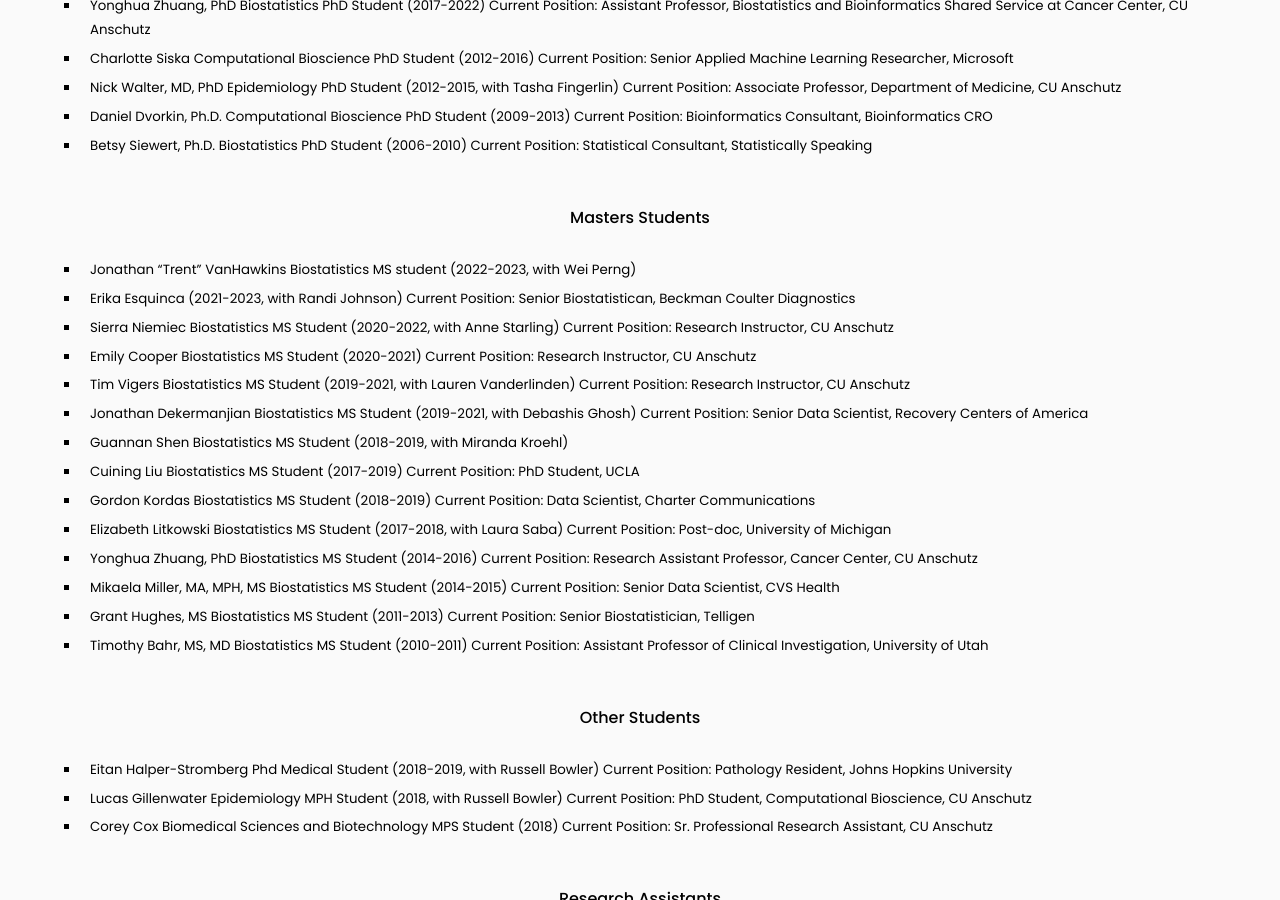
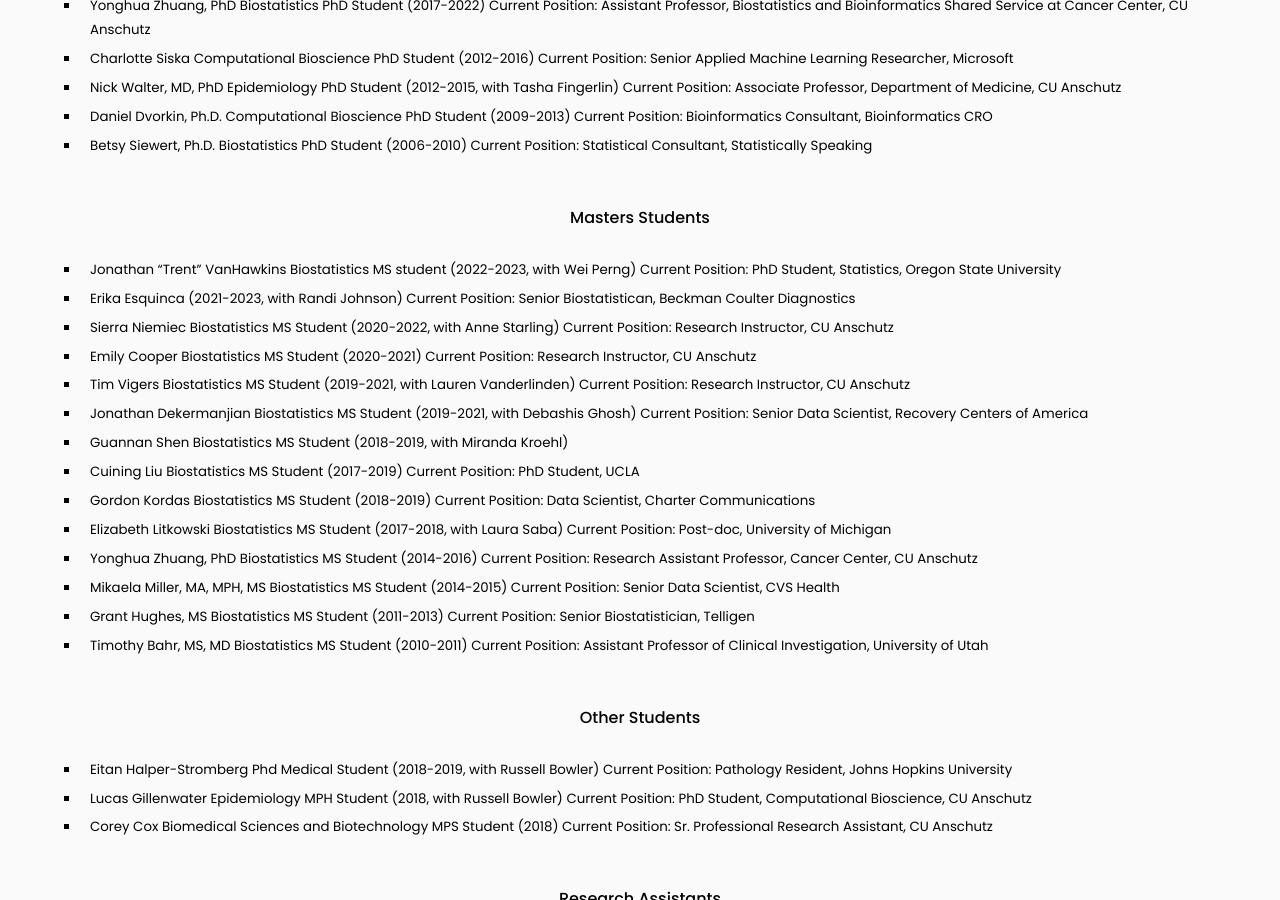
Before and after one commit to KechrisLab/kechrislab.github.io, a Jekyll site: the page built from team/index.md, in a window 1280 px wide and 900 px high, scrolled down 1105 px. Built offline with Jekyll 4.4.1, drawn with Linux system fonts in a browser that asks for light colours.

Commit message:
Update index.md

```diff
--- a/team/index.md
+++ b/team/index.md
@@ -49,6 +49,7 @@ Current Position: Statistical Consultant, Statistically Speaking
 
 ### Masters Students
 + Jonathan "Trent" VanHawkins Biostatistics MS student (2022-2023, with Wei Perng)
+Current Position: PhD Student, Statistics, Oregon State University
 + Erika Esquinca (2021-2023, with Randi Johnson)
 Current Position: Senior Biostatistican, Beckman Coulter Diagnostics
 + Sierra Niemiec Biostatistics MS Student (2020-2022, with Anne Starling)
```
